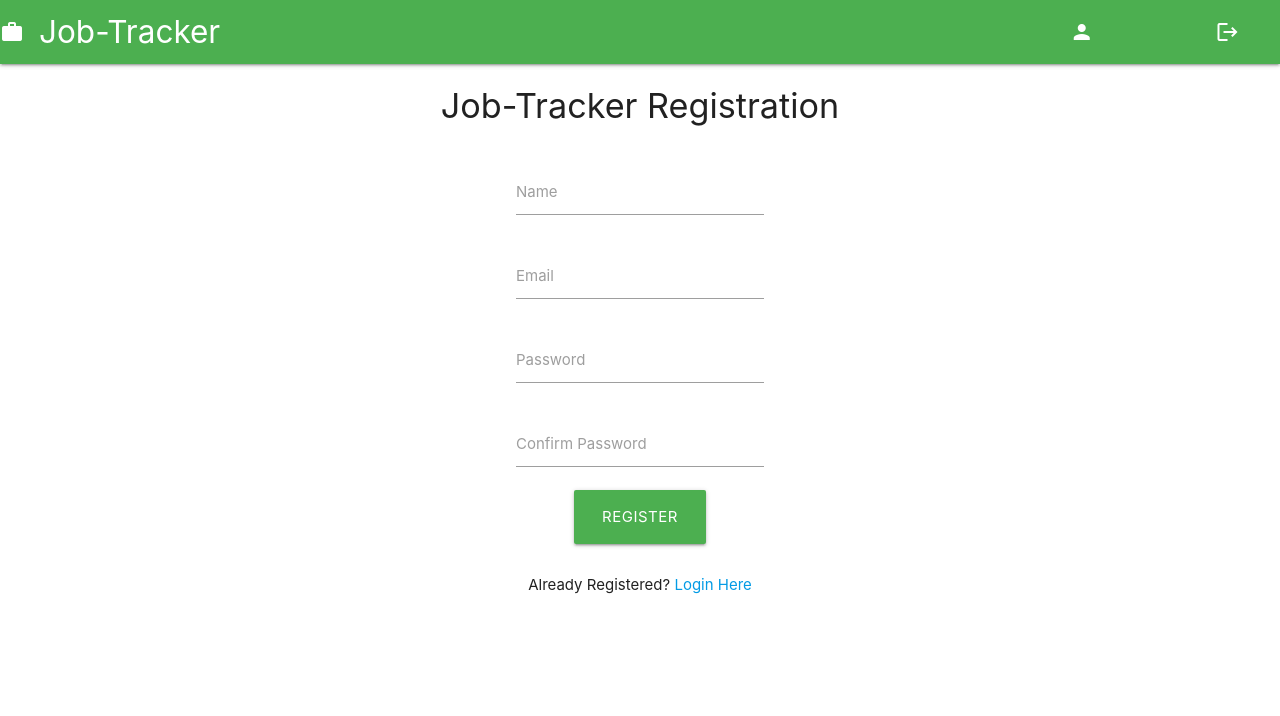
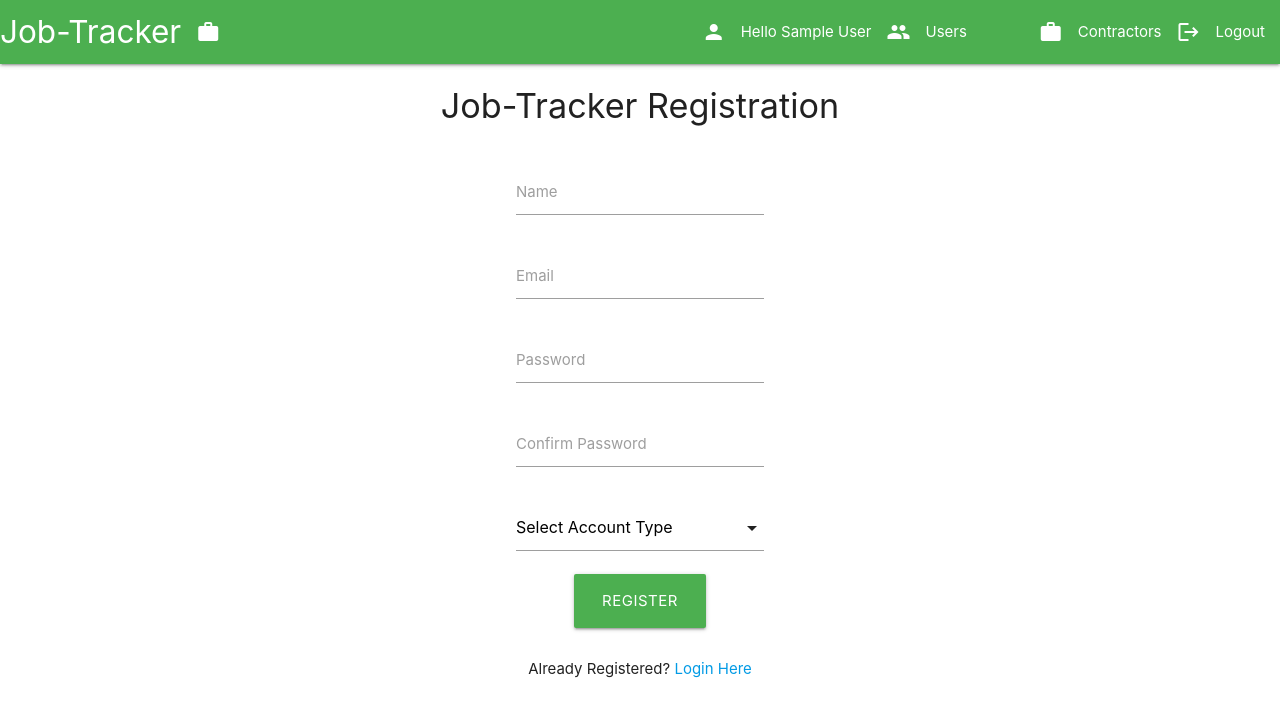
Before and after one commit to ExtraLime/job-track, a React (Create React App) app in the folder client/: page /register in a window 1280 px wide. Shown: the top 716 px of the page. Built offline with nearby package versions, Linux system fonts and the light colour scheme; no server answers; sample sign-in values are in the browser's storage.

Commit message:
updated navbar to display based on role, making login slower, will add "loading" to state

```diff
--- a/client/src/actions/authActions.js
+++ b/client/src/actions/authActions.js
@@ -7,7 +7,6 @@ import {
   REGISTER_SUCCESS,
   REGISTER_FAIL,
   USER_LOADED,
-  AUTH_ERROR,
   LOGIN_SUCCESS,
   LOGIN_FAIL,
   LOGOUT,
@@ -21,7 +20,7 @@ export const loadUser = (history) =>  async (dispatch) => {
 
   try {
     const load = await axios.get('/api/auth')
-    dispatch({type:'USER_LOADED', payload: load.data})
+    dispatch({type:USER_LOADED, payload: load.data})
     history.push('/')
   } catch (error) {
     console.log(error)
--- a/client/src/components/auth/Login.js
+++ b/client/src/components/auth/Login.js
@@ -1,9 +1,9 @@
 import React, { useState, useEffect } from "react";
-import {Link} from 'react-router-dom'
+import { Link } from "react-router-dom";
 
 import { connect } from "react-redux";
 import { login, loadUser, clearErrors } from "../../actions/authActions";
-import { setAlert, removeAlert } from "../../actions/alertsActions";
+import { setAlert } from "../../actions/alertsActions";
 
 const Login = ({
   history,
@@ -12,14 +12,10 @@ const Login = ({
   clearErrors,
   error,
   isAuthenticated,
-  setAlert
+  setAlert,
 }) => {
   useEffect(() => {
-    if (isAuthenticated) {
       loadUser(history);
-    }
-    console.log("not");
-
     if (error === "Invalid Credentials") {
       setAlert(error, "danger");
       clearErrors();
@@ -89,7 +85,9 @@ const Login = ({
           Login
         </button>
       </form>
-      <span style={{margin:"20px"}}>New Here? <Link to='/register' >Register </Link>for free</span>
+      <span style={{ margin: "20px" }}>
+        New Here? <Link to="/register">Register </Link>for free
+      </span>
     </div>
   );
 };
@@ -97,7 +95,12 @@ const Login = ({
 const mapStateToProps = (state) => ({
   isAuthenticated: state.auth.isAuthenticated,
   alerts: state.alerts,
-  error: state.auth.error
+  error: state.auth.error,
 });
 
-export default connect(mapStateToProps, { clearErrors,login, loadUser, setAlert })(Login);
+export default connect(mapStateToProps, {
+  clearErrors,
+  login,
+  loadUser,
+  setAlert,
+})(Login);
--- a/client/src/components/auth/Register.js
+++ b/client/src/components/auth/Register.js
@@ -23,8 +23,9 @@ const Register = (props) => {
     password: "",
     name: "",
     password2: "",
+    role: "",
   });
-  const { name, email, password, password2 } = user;
+  const { name, email, role, password, password2 } = user;
 
   const onChange = (e) => setUser({ ...user, [e.target.name]: e.target.value });
   const onSubmit = (e) => {
@@ -38,6 +39,7 @@ const Register = (props) => {
         name,
         email,
         password,
+        role
       });
     }
   };
@@ -106,6 +108,26 @@ const Register = (props) => {
             />
           </div>
         </div>
+        <div className="inrow">
+        <div className="row input-field">
+        <select
+            name="role"
+            value='Select Account Type'
+            className="row input-field col s12"
+            onChange={(e) => setUser({...user, [e.target.name]: e.target.value})}
+          >
+             <option value='Select Account Type' default disabled >
+             Select Account Type{" "}
+            </option>
+            <option value="user" >
+              User{" "}
+            </option>
+            <option value="contractor" >
+              Contractor{" "}
+            </option>
+          </select>
+          </div>
+        </div>
 
         <button
           type="submit"
@@ -121,8 +143,6 @@ const Register = (props) => {
   );
 };
 
-const styles = {};
-
 const mapStateToProps = (state) => ({
   isAuthenticated: state.auth.isAuthenticated,
   error: state.auth.error,
--- a/client/src/components/layout/Alerts.js
+++ b/client/src/components/layout/Alerts.js
@@ -1,10 +1,10 @@
-import React, { useContext } from "react";
+import React from "react";
 import { connect } from 'react-redux'
 
 const Alerts = (props) => {
 
   return (
-    props.alerts &&
+    props.alerts.length > 0 &&
     props.alerts.map((alert) => (
         <div className="alertRow">
       <div key={alert.id} className={`alert alert-${alert.type}`}>
--- a/client/src/components/layout/Navbar.js
+++ b/client/src/components/layout/Navbar.js
@@ -6,19 +6,31 @@ import { logout } from '../../actions/authActions'
 
 
 
-const Navbar = ({ title, icon, logout,logoutMsg, isAuthenticated, user }) => {
+const Navbar = ({ title, icon, logout, isAuthenticated, user }) => {
 
 
   const onLogout = () => {
       logout();
   }
+  const adminLinks = (
+    <Fragment>
+      <li style={{marginRight:"15px"}}> <i className='material-icons left'>person</i>Hello {user && user.name}</li><span>  </span>
+  <li><i className='material-icons left'>people</i>Users</li>
+      <li><i className='material-icons left'>network</i>Contractors</li>
 
-  const authLinks = (
+      <li>
+        <a onClick={onLogout} href="#!">
+          <i className="material-icons left">logout</i>Logout
+        </a>
+      </li>
+    </Fragment>
+  );
+  const userLinks = (
     <Fragment>
       <li> <i className='material-icons'>person</i> Hello {user && user.name} </li>
       <li>
         <a onClick={onLogout} href="#!">
-          <i className="material-icons">logout</i>{logoutMsg}
+          <i className="material-icons left">logout</i>Logout
         </a>
       </li>
     </Fragment>
@@ -44,9 +56,9 @@ const Navbar = ({ title, icon, logout,logoutMsg, isAuthenticated, user }) => {
     <div className="navbar-fixed">
       <nav>
       <div className="nav-wrapper green">
-        <a href="#" className="brand-logo left">{title} <i className='material-icons'>work</i></a>
+        <a href="/" className="brand-logo left">{title} <i className='material-icons right'>work</i></a>
         <ul id="nav-mobile" className="right">
-        {isAuthenticated ? authLinks : guestLinks}
+        {isAuthenticated && user && user.role === 'admin' ? adminLinks : isAuthenticated ? userLinks:guestLinks}
         </ul>
       </div>
     </nav>
@@ -67,6 +79,6 @@ Navbar.defaultProps = {
 const mapStateToProps = (state) => ({
     isAuthenticated : state.auth.isAuthenticated,
     user : state.auth.user,
-    logoutMsg: 'Logout'
+
 })
 export default connect(mapStateToProps, { logout })(Navbar);
--- a/client/src/reducers/authReducer.js
+++ b/client/src/reducers/authReducer.js
@@ -31,7 +31,6 @@ const initialState = user
 export default (state = initialState, action) => {
   switch (action.type) {
     case USER_LOADED:
-      console.log(action, action.payload);
       return {
         ...state,
         isAuthenticated: true,
@@ -39,9 +38,7 @@ export default (state = initialState, action) => {
         user: action.payload,
       };
     case LOGIN_SUCCESS:
-      console.log(action);
     case REGISTER_SUCCESS:
-      console.log(action, action.payload);
       localStorage.setItem("token", action.payload.token);
       return {
         ...state,
--- a/client/src/reducers/index.js
+++ b/client/src/reducers/index.js
@@ -1,11 +1,9 @@
 import { combineReducers } from "redux";
 import authReducer from "./authReducer";
-import uiReducer from "./uiReducer";
 import alertsReducer from "./alertsReducer";
 
 
 export default combineReducers({
   auth: authReducer,
-  ui: uiReducer,
   alerts: alertsReducer
 });
--- a/client/src/reducers/uiReducer.js
+++ /dev/null
@@ -1,29 +0,0 @@
-import { SET_ALERT, SET_LOADING, CLEAR_ERRORS } from "../actions/types";
-const initialState = {
-  loading: false,
-  errors: null,
-};
-
-export default function (state = initialState, action) {
-  switch (action.type) {
-    case SET_ALERT:
-      return {
-        ...state,
-        loading: false,
-        errors: action.payload,
-      };
-    case CLEAR_ERRORS:
-      return {
-        ...state,
-        loading: false,
-        errors: null,
-      };
-    case SET_LOADING:
-      return {
-        ...state,
-        loading: true,
-      };
-    default:
-      return state;
-  }
-}
```
Also changed, not shown: 1 other file (tests, documents, lock files or other folders).
